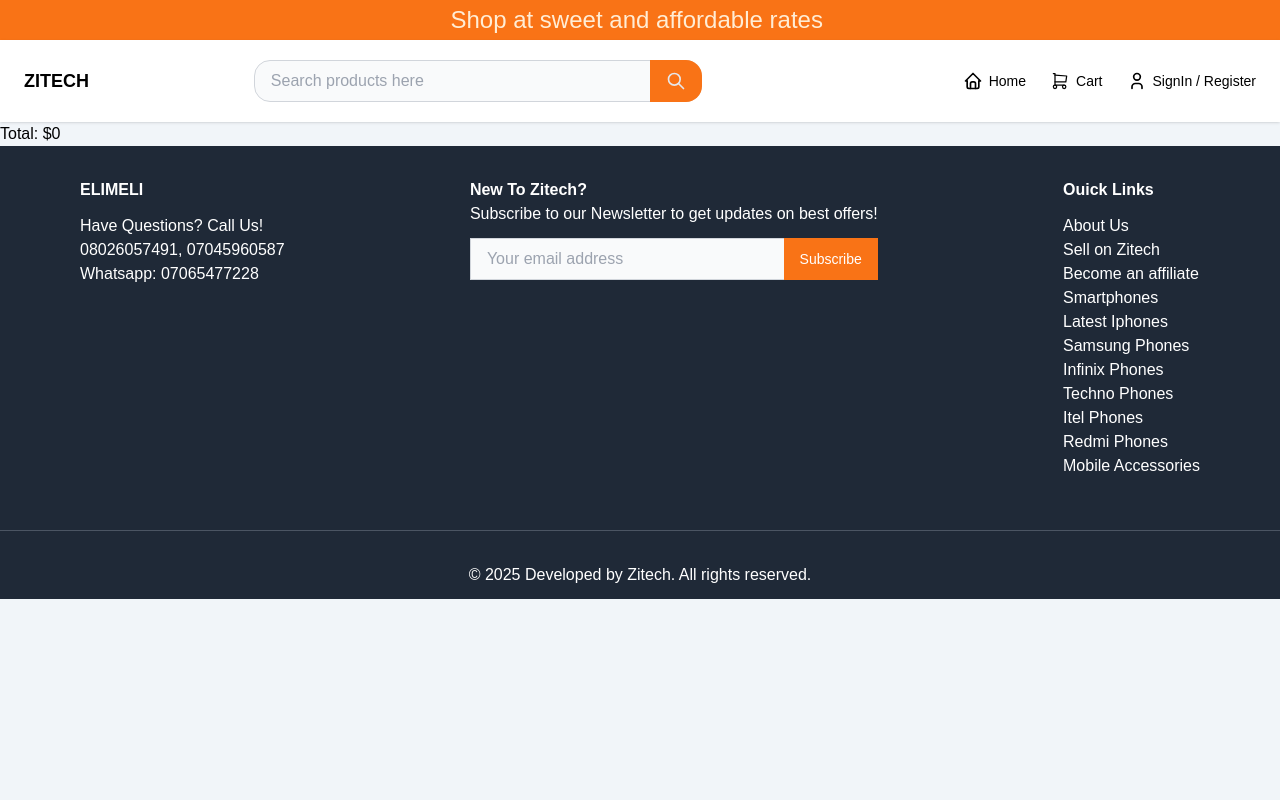
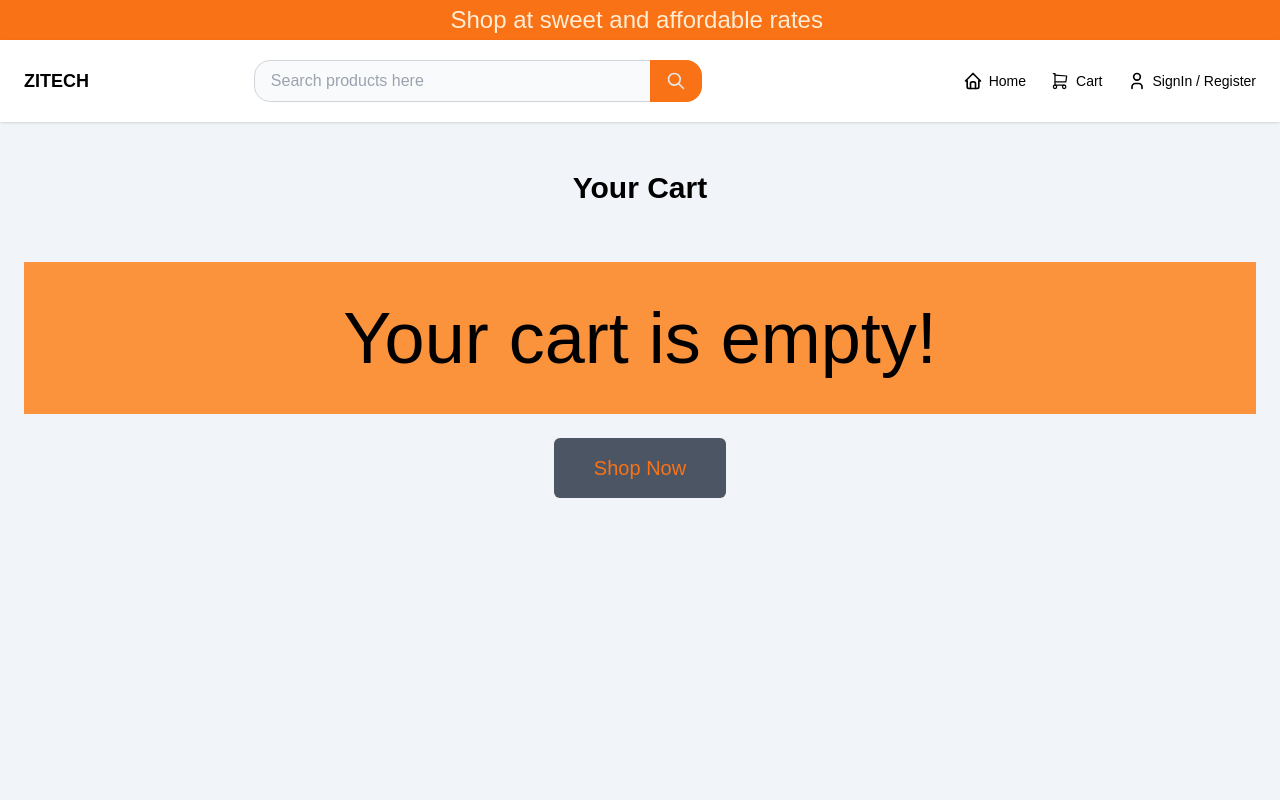
Before and after one commit to Zamany11/e-commerce, a Next.js app: page /cart in a window 1280 px wide. Shown: the top 800 px of the page. Built offline with nearby package versions, Linux system fonts and the light colour scheme.

Commit message:
cart issues resolved

```diff
--- a/src/app/cart/page.tsx
+++ b/src/app/cart/page.tsx
@@ -1,21 +1,106 @@
-// components/cart.tsx
 'use client'
 import { useCartStore } from '@/stores/cart-store'
+import Link from 'next/link'
 
-export default function  Cart () {
+export default function Cart() {
   const { items, total, removeFromCart } = useCartStore()
+  const cartItemCount = items.reduce((sum, item) => (sum + (item.quantity || 0)), 0)
 
   return (
-    <div className='text-black'>
-      {items.map((item, index) => (
-        <div key={item?.id || `fallback-${index}`}>
-        {item?.title} - {item?.quantity || 0}
-        <button onClick={() => item?.id && removeFromCart(item.id)}>
-          Remove
-        </button>
+    <div className='text-black p-6 container min-h-screen mx-auto'>
+      <div className='font-bold text-3xl py-6 text-center'>
+        Your Cart
+      </div>
+
+      {items.length === 0 ? (
+        <div className='py-8'>
+          <div className='bg bg-orange-400 mb-6'>
+            <p className='text-center text-7xl p-10'>Your cart is empty!</p>
+          </div>
+
+          <div className='flex flex-col justify-center items-center'>
+            <Link href="/" className='text-center bg-gray-600 py-4 px-10 text-xl rounded-md text-orange-500 hover:text-orange-600 transition-colors'>
+            Shop Now
+          </Link>
+          </div>
+
         </div>
-      ))}
-      <p>Total: ${total}</p>
+      ): (
+      <div className='grid grid-cols-1 lg:grid-cols-3 gap-8'>
+        {/* Left Column - Cart Items */}
+        <div className='lg:col-span-2 space-y-6'>
+          {items.map((item) => (
+            <div
+              key={item.id}
+              className='grid grid-cols-5 items-center gap-4 border-b pb-4'
+            >
+              <img
+                src={item.images[0]}
+                alt={item.title}
+                className='w-20 h-20 object-cover rounded'
+              />
+
+              <div className='col-span-2'>
+                <h3 className='font-medium'>{item.title}</h3>
+                <p className='text-gray-600'>${item.price}</p>
+              </div>
+
+              <div className='text-center'>
+                <span className='font-medium'>Qty:</span> {item.quantity}
+              </div>
+
+              <div className='text-right'>
+                <p className='font-medium'>
+                  ${(item.price * (item.quantity || 0)).toFixed(2)}
+                </p>
+              </div>
+
+              <button
+                onClick={() => removeFromCart(item.id)}
+                className='text-red-600 hover:text-red-800 transition-colors text-left'
+              >
+                Remove
+              </button>
+            </div>
+          ))}
+        </div>
+
+        {/* Right Column - Cart Summary */}
+        <div className='lg:col-span-1 bg-gray-50 p-6 rounded-lg h-fit sticky top-6'>
+          <h2 className='text-2xl font-bold mb-6'>Order Summary</h2>
+
+          <div className='space-y-4'>
+            <div className='flex justify-between'>
+              <span>Subtotal ({cartItemCount})</span>
+              <span className='font-medium'>${total.toFixed(2)}</span>
+            </div>
+
+            <div className='flex justify-between'>
+              <span>Shipping</span>
+              <span className='font-medium'>$0.00</span>
+            </div>
+
+            <div className='flex justify-between'>
+              <span>Taxes</span>
+              <span className='font-medium'>$0.00</span>
+            </div>
+
+            <hr className='my-4' />
+
+            <div className='flex justify-between text-xl font-bold'>
+              <span>Total</span>
+              <span>${total.toFixed(2)}</span>
+            </div>
+          </div>
+
+          <button
+            className='w-full bg-orange-500 hover:bg-orange-600 text-white py-3 rounded-lg mt-6 transition-colors'
+          >
+            Proceed to Checkout
+          </button>
+        </div>
+      </div>
+      )}
     </div>
   )
 }
--- a/src/app/product/[slug]/page.tsx
+++ b/src/app/product/[slug]/page.tsx
@@ -1,6 +1,7 @@
 import Image from "next/image";
 import prisma from '@/lib/db'
 import AddToCart from "@/components/AddToCart";
+
 
 export default async function ProductPage({
   params
@@ -80,7 +81,7 @@
             )}
 
           </div>
-          <AddToCart productId={product.id} />
+          <AddToCart product={product} />
 
         </div>
       </div>
--- a/src/types/product.ts
+++ b/src/types/product.ts
@@ -3,11 +3,11 @@
     slug: string;
     title: string;
     price: number;
-    oldPrice?: number;
+    oldPrice?: number | null;
     description: string;
     images: string[];
     specs: string[];
     category: string;
-    discount?: number;
+    discount?: number | null;
     quantity?: number;
   }
```
